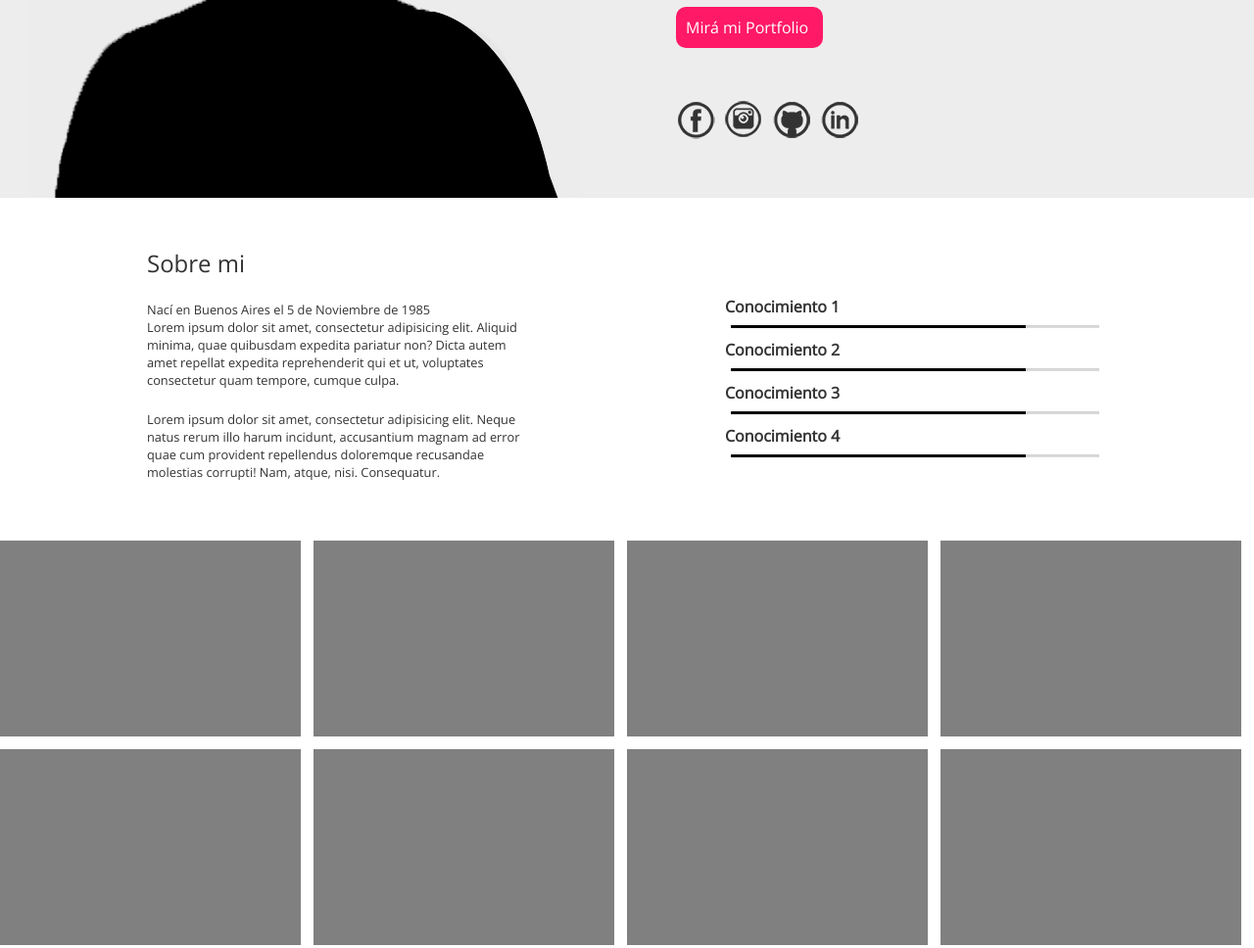
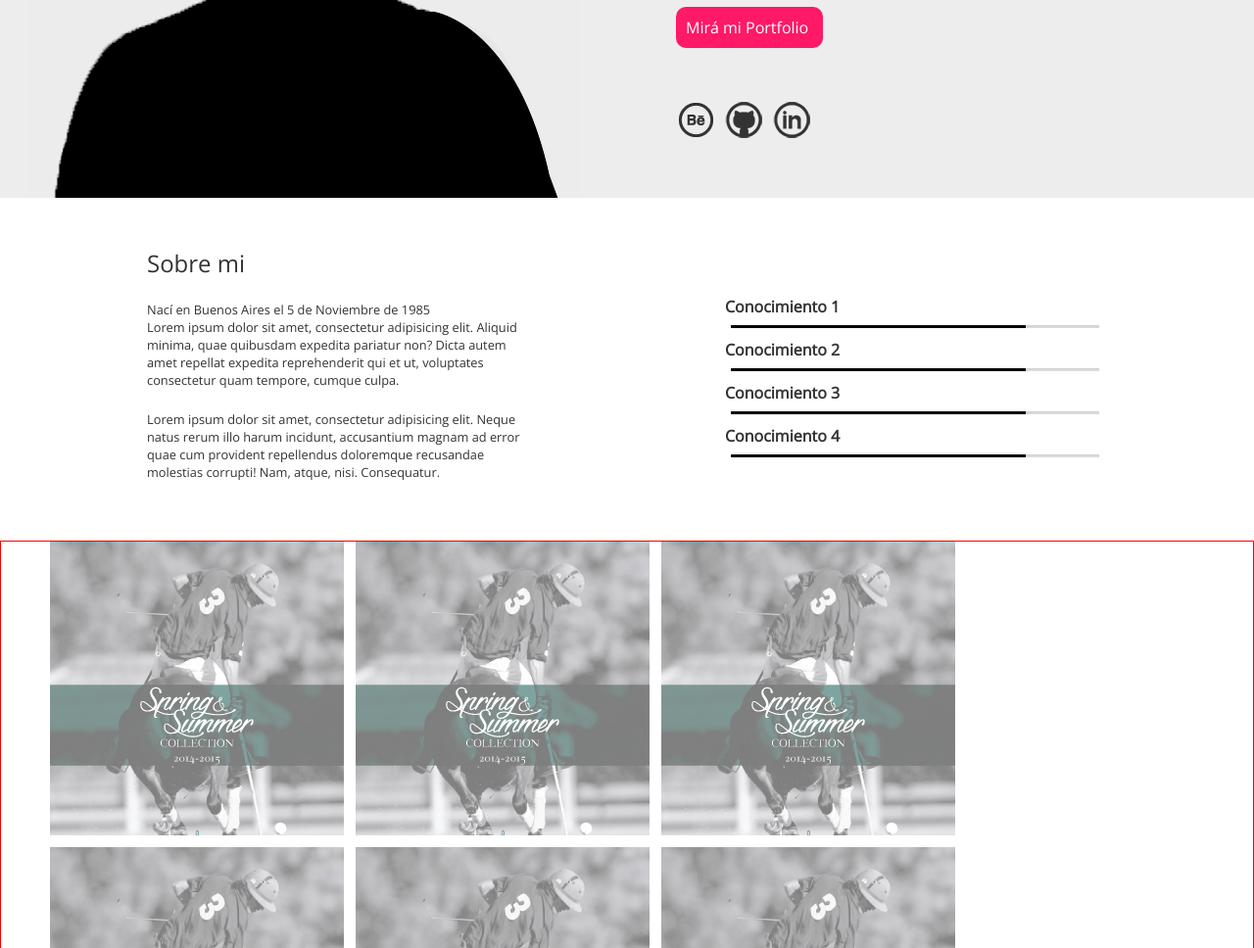
Before and after one commit to aclaraalleva/curriculumVitae, a plain HTML site: page index.html in a window 1280 px wide. Shown: the part 298-1266 px from the top of the page at 98% size. Drawn offline with nearby package versions, Linux system fonts and the light colour scheme; a web font is replaced by a local one.

Commit message:
agregue fotos y cambie links

```diff
--- a/estilos.css
+++ b/estilos.css
@@ -107,19 +107,23 @@ header {
 
 .trabajosDestacados {
 	overflow: hidden;
+	padding: 0 50px;
+	border:1px solid red;
  }
 
  .caja1 {
- 	width: 24%;
- 	height: 200px;
+ 	width: 300px;
+ 	height: 300px;
+ 	background-image: url(trabajo1.jpg);
+ 	background-repeat: no-repeat;
  	float: left;
- 	background-color: grey;
  	margin-right: 1%;
  	margin-bottom: 1%;
+ 	opacity:0.5;
  }
 
  .caja1:hover {
- 	background-color: LightGrey;
+ 	opacity:1;
  }
 
  .contact {
--- a/index.html
+++ b/index.html
@@ -17,10 +17,9 @@
 				<a href="https://www.behance.net/aalleva" target="_blank">Mirá mi Portfolio</a>
 			</div>
 			<div class="redes">
-				<a href="#"><img class="social" src="facebook.png"/></a>
-				<a href="#"><img class="social" src="instagram.png"/></a>
-				<a href="#"><img class="social" src="github.png"/></a>
-				<a href="#"><img class="social" src="linkedin.png"/></a>
+				<a href="https://www.behance.net/aalleva" target="_blank"><img class="social" src="bh.png"/></a>
+				<a href="https://github.com/aclaraalleva" target="_blank"><img class="social" src="github.png"/></a>
+				<a href="https://www.linkedin.com/in/ana-clara-alleva-01687196/" target="_blank"><img class="social" src="linkedin.png"/></a>
 			</div>
 		</header>
 		<section class="about">
```
Also changed, not shown: 56479.svg (added), bh.png (added), trabajo1.jpg (added).
